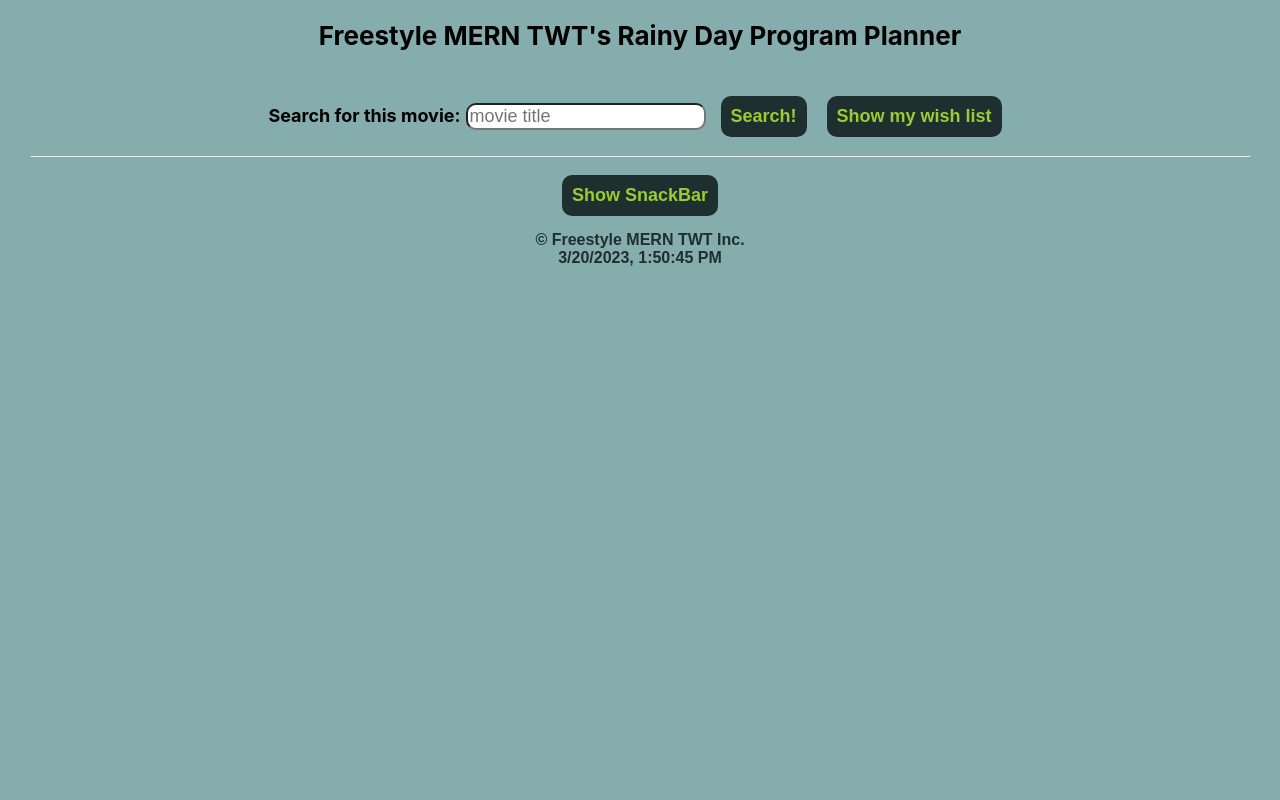
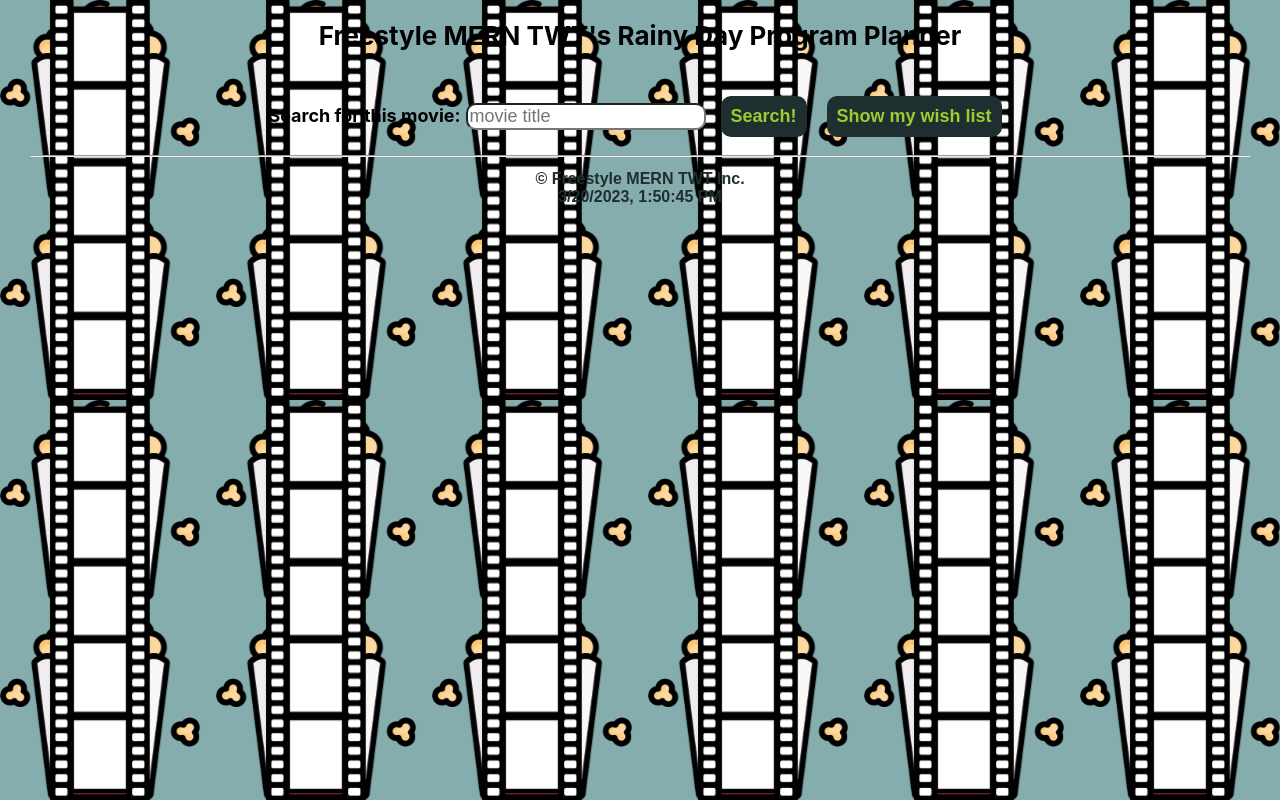
Before and after one commit to CodecoolGlobal/freestyle-mern-project-2-react-Betty134, a React (Create React App) app in the folder client/: page / in a window 1280 px wide. Built offline with nearby package versions, Linux system fonts and the light colour scheme.

Commit message:
add design
Co-authored-by: BettinaHorvath <betty134@users.noreply.github.com>
Co-authored-by: bence309 <bence309@users.noreply.github.com>
Co-authored-by: Tamás <MoserTamas@users.noreply.github.com>

```diff
--- a/client/src/App.css
+++ b/client/src/App.css
@@ -1,6 +1,11 @@
 body {
   background-color: #85adad;
   margin: 10px;
+  background-image: url(../public/film.png),
+                    url(../public/popcorn.png);
+  background-size: 200px;
+  background-repeat: space repeat;
+  background-position-x: left;
 }
 
 header {
@@ -125,3 +130,28 @@ header {
   bottom: 30px;
   font-size: 17px;
 }
+
+
+/* .container {
+
+  display: flex;
+  align-items: center;
+  justify-content: center;
+
+} */
+
+
+.details {
+  /* background-color: #fff; */
+  display: inline-block;
+  max-width: 70%;
+  margin: 0px 20px;
+
+}
+/*.movie {
+  display: block;
+} */
+
+/* .detailsButton {
+  display: block;
+} */
--- a/client/src/App.js
+++ b/client/src/App.js
@@ -1,11 +1,12 @@
 import "./App.css";
 import React, { useState, useEffect, useRef } from "react";
-import Film from "./Film.js";
-import MyList from "./MyList";
-import Details from "./Details";
-import Footer from "./Footer";
-import Header from "./Header";
+import Film from "./components/Film.js";
+import MyList from "./components/MyList";
+import Details from "./components/Details";
+import Footer from "./components/Footer";
+import Header from "./components/Header";
 import Snackbar from "./components/Snackbar";
+
 
 function App() {
   const [title, setTitle] = useState("");
@@ -15,13 +16,7 @@ function App() {
   const [showTheList, setShowTheList] = useState(false);
   const [visible, setVisible] = useState();
 
-  //   function snackbar(){
-  //   let x = document.getElementById("snackbar");
-
-  //   x.className = "show";
-
-  //   setTimeout(function(){ x.className = x.className.replace("show", ""); }, 3000);
-  // }
+  const snackbarRef = useRef(null);
 
 
   function handleSubmit(event) {
@@ -91,8 +86,11 @@ function App() {
 
   };
 
+const handleVisibility = () => {
+  setVisible(true)
+}
+
   const getDetails = (e) => {
-    setVisible(true)
     console.log('DETAILS', e.target)
     console.log(e.target.dataset.id)
 
@@ -190,7 +188,12 @@ function App() {
   //   fail: 'fail',
   // };
 
-  const snackbarRef = useRef(null);
+  const wrapperFunction = (e) => {
+    handleVisibility()
+    getDetails(e);
+  }
+
+
 
   return (
     <div className="App">
@@ -253,9 +256,18 @@ function App() {
             </button>
           </form>
           <hr></hr>
+
+
+          {/* <div className="sidepic">
+            <img src={} className="sidepictures" alt="SidePictures"/>
+
+          </div> */}
+
+
           {movie &&
             movie.map((film, index) => (
-              <div key={index}>
+              <div key={index} className='container'>
+                <div className="movieandbut">
                   <Film
                     title={film.Title}
                     year={film.Year}
@@ -273,13 +285,16 @@ function App() {
                     Add to my wish list
                   </button>
 
-                <button
+                  <button id="detailsButton"
                     type="button"
-                  onClick={getDetails}
+                    onClick={wrapperFunction}
                     data-id={film.imdbID}
                   >
                     Details
                   </button>
+
+                </div>
+
                 {details.imdbID === film.imdbID ? (
                   <Details
                     actors={details.Actors}
@@ -295,21 +310,20 @@ function App() {
                   />
                 ) : null}
                 <hr></hr>
+
               </div>
             ))}
         </>
       )}
-      <button className="showSnack" onClick={() => {snackbarRef.current.show()}}> Show SnackBar</button>
+      {/* <button className="showSnack" onClick={() => {snackbarRef.current.show()}}> Show SnackBar</button> */}
       <Snackbar
         ref={snackbarRef}
-        message='Successfully added to your wishlist'
+        message='Successfuly added to your wishlist'
         // type={SnackbarType.success}
         type="success"
       />
 
       <Footer />
-      {/* <div className="snackbar">Successfuly added to wish list!</div> */}
-
     </div>
   );
 }
--- a/client/src/Favmovies.js
+++ /dev/null
@@ -1 +0,0 @@
-// https://bobbyhadz.com/blog/react-onclick-redirect
```
Also changed, not shown: client/public/film.png (added), client/src/components/Details.js (renamed from client/src/Details.js), client/src/components/Film.js (renamed from client/src/Film.js), client/src/components/Footer.js (renamed from client/src/Footer.js), client/src/components/Header.js (renamed from client/src/Header.js), client/src/components/MyList.js (renamed from client/src/MyList.js). Lines whose indentation alone changed are shown as unchanged.
